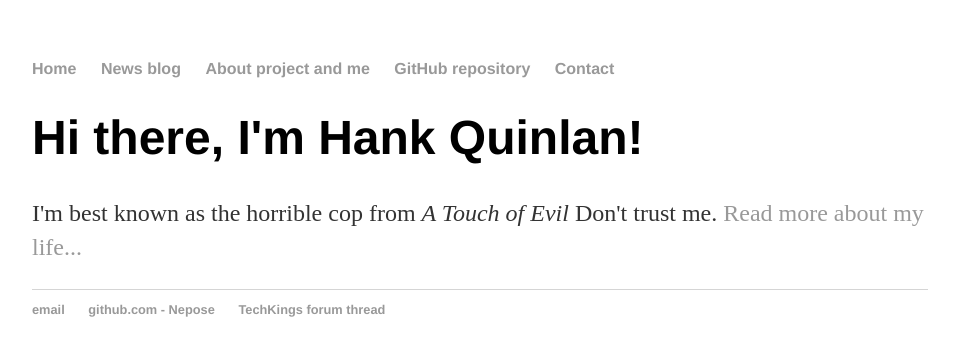
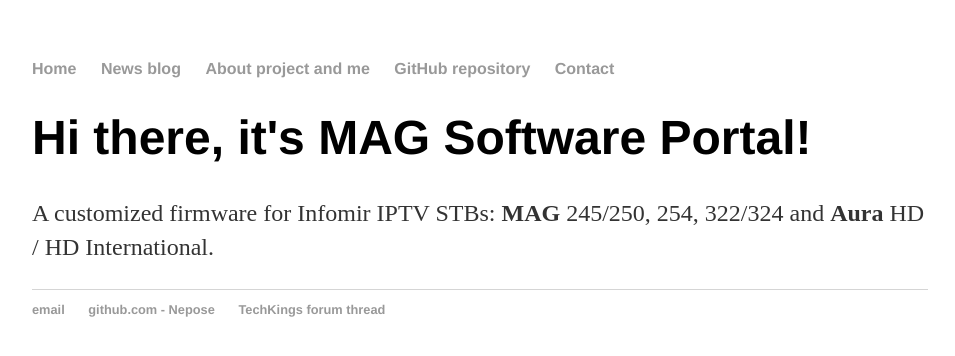
Before and after one commit to Nepose/nepose.github.io, a Jekyll site: the page built from index.html, in a window 1280 px wide. Shown: the top 356 px of the page, without its empty margins (160-1115 px from the left). Built offline with Jekyll 4.4.1, drawn with Linux system fonts in a browser that asks for light colours.

Commit message:
Update index.html

```diff
--- a/index.html
+++ b/index.html
@@ -3,6 +3,6 @@
 title: MAG Software Portal
 ---
 <div class="blurb">
-	<h1>Hi there, I'm Hank Quinlan!</h1>
-	<p>I'm best known as the horrible cop from <em>A Touch of Evil</em> Don't trust me. <a href="/about">Read more about my life...</a></p>
+	<h1>Hi there, it's MAG Software Portal!</h1>
+	<p>A customized firmware for Infomir IPTV STBs: <b>MAG</b> 245/250, 254, 322/324 and <b>Aura</b> HD / HD International.</p>
 </div><!-- /.blurb -->
```
